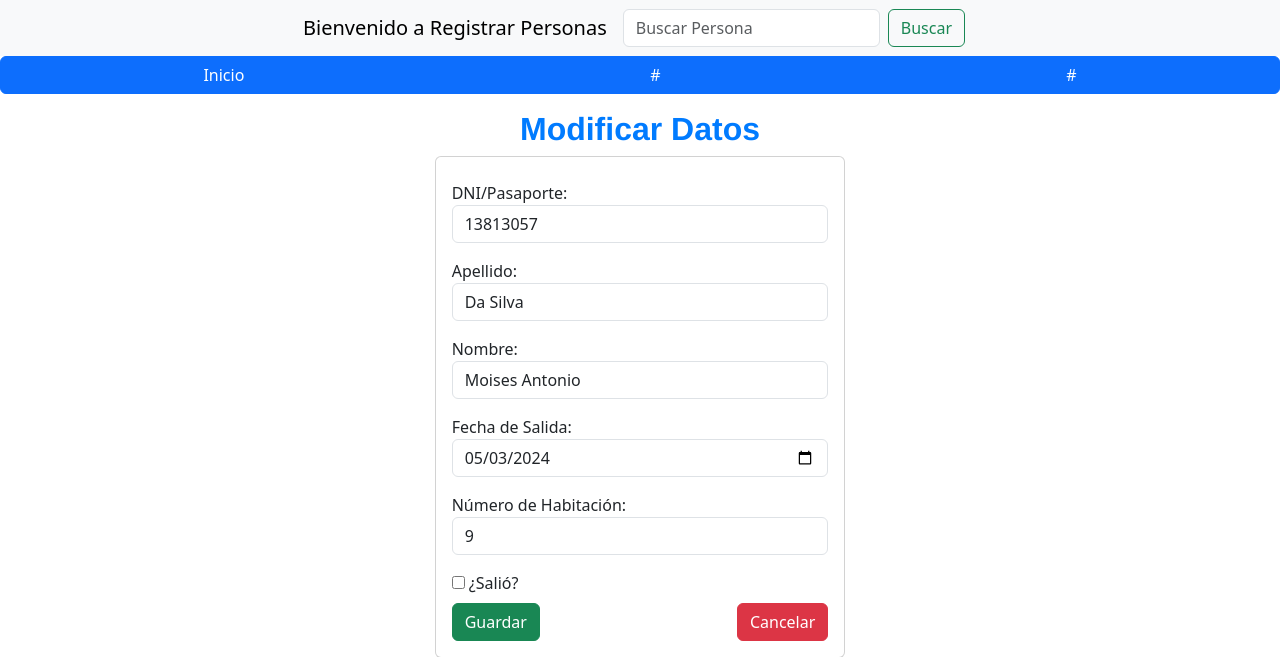
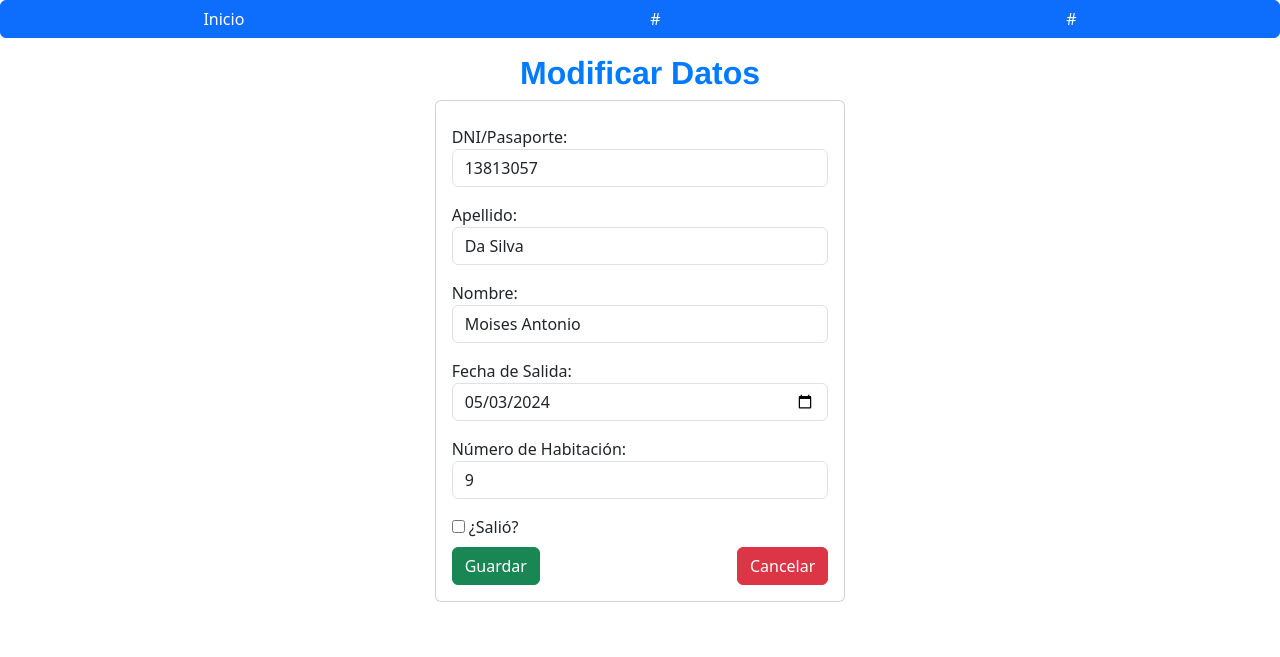
Before and after one commit to LeoDaSilva31/projecto.CRUD, a Django app: page /edicionPersona/13813057 in a window 1280 px wide. Shown: the top 657 px of the page. Run offline with Django 5.2, Linux system fonts and the light colour scheme; data comes from the database, SQL or seed files in the repository; some libraries are stand-ins or nearby versions.

Commit message:
se borro la navbarr

```diff
--- a/registrosABM/templates/base.html
+++ b/registrosABM/templates/base.html
@@ -21,18 +21,6 @@
     </style>
   </head>
   <body>
-
-
-    <nav class="navbar bg-body-tertiary">
-      <div class="container-fluid nav justify-content-center">
-        <a class="navbar-brand">Bienvenido a Registrar Personas</a>
-        <form class="d-flex" role="search">
-          <input class="form-control me-2" type="search" placeholder="Buscar Persona" aria-label="Search"/>
-          <button class="btn btn-outline-success" type="submit">Buscar</button>
-        </form>
-      </div>
-    </nav>
-
     <div class="btn-group btn-block col-sm-12 col-md-12 col-lg-12 col-xl-12">
       <a href="{% url 'home' %}" class="btn btn-primary" aria-current="page">Inicio</a>
       <a href="#" class="btn btn-primary" aria-current="page">#</a>
```
